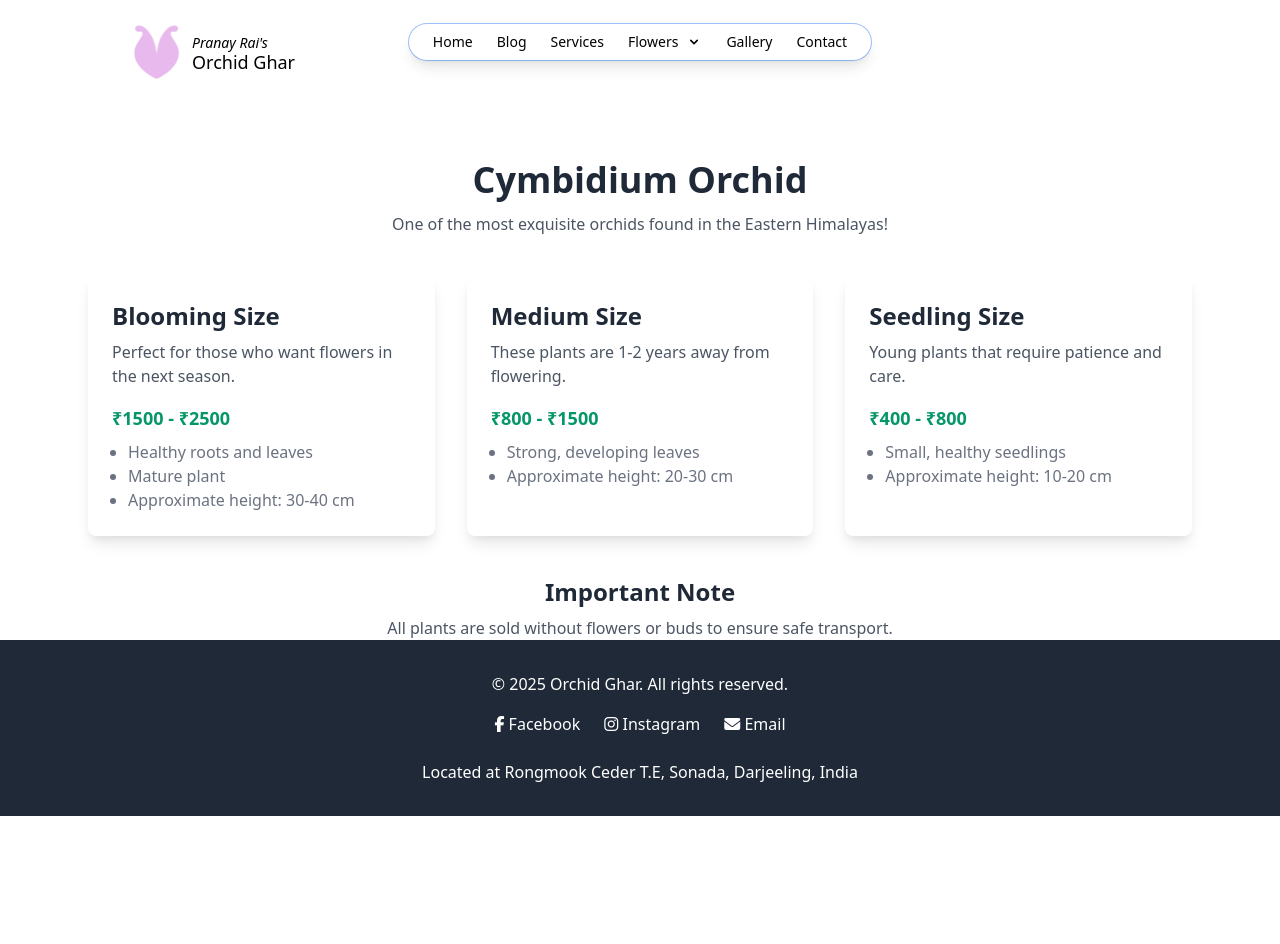
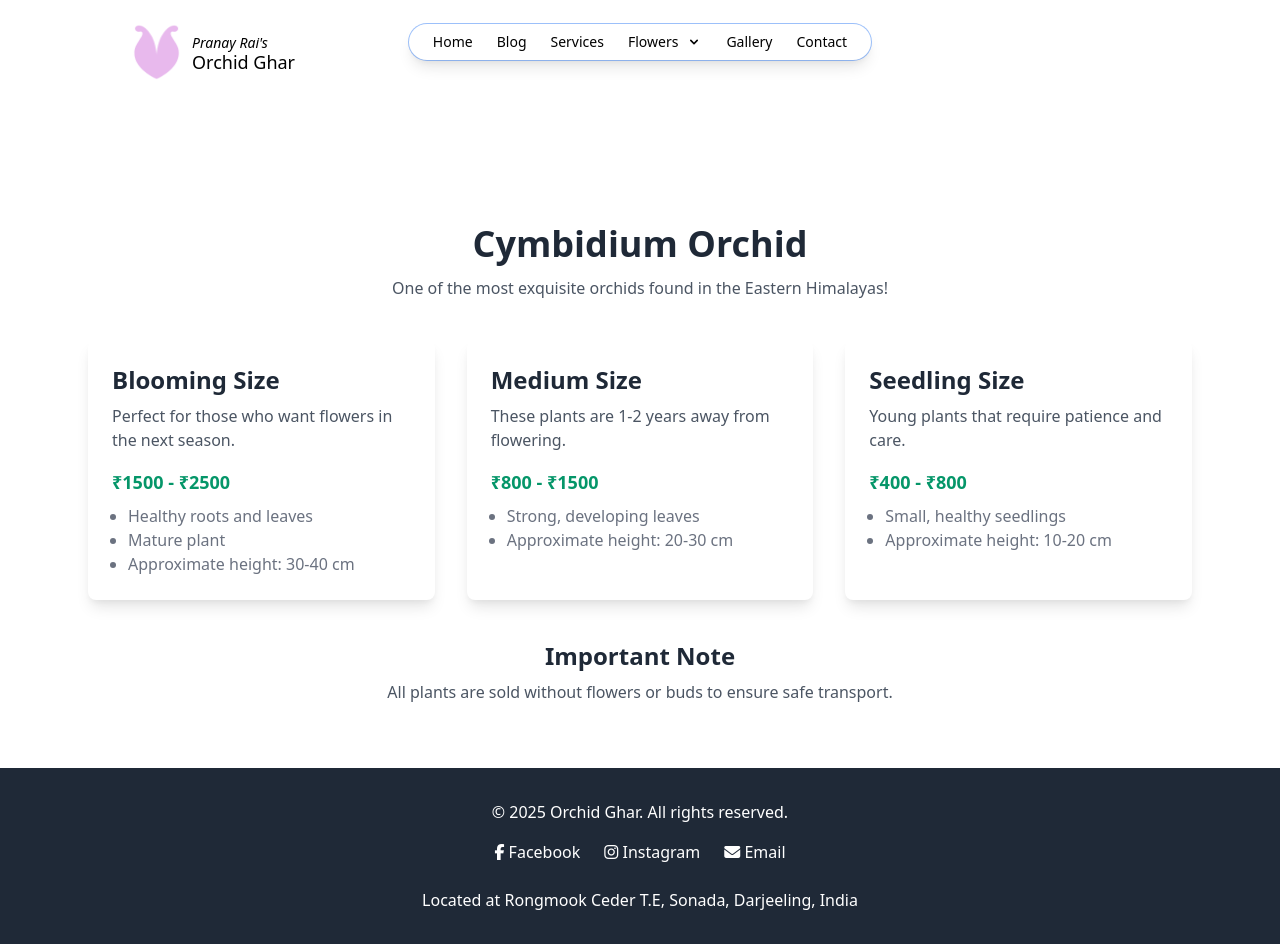
Before and after one commit to OrchidGhar/orchidghar.github.io, a Jekyll site: the page built from _flowers/cymbidium-orchid.html, in a window 1280 px wide. Built offline with Jekyll 4.4.1, drawn with Linux system fonts in a browser that asks for light colours; nearby versions of some CDN libraries; before the commit the page ends 900 px from its top, so only the background shows below that.

Commit message:
app.css updated to keep the footer stick at bottom

```diff
--- a/_flowers/cymbidium-orchid.html
+++ b/_flowers/cymbidium-orchid.html
@@ -25,7 +25,7 @@ excerpt: "Cymbidium Orchid care, pricing, and details for orchid lovers in Sikki
   </section> -->
 
   <!-- 🌿 Main Content Section -->
-  <section class="main-section">
+  <section class="main-section py-16">
     <div class="max-w-6xl mx-auto px-6">
       <h2 class="text-4xl font-extrabold text-center text-gray-800 dark:text-gray-100">Cymbidium Orchid</h2>
       <p class="text-center text-gray-600 dark:text-gray-300 mt-3">One of the most exquisite orchids found in the Eastern Himalayas!</p>
--- a/assets/css/app.css
+++ b/assets/css/app.css
@@ -1,4 +1,13 @@
-/* Optional: If you want to control opacity transition more effectively */
+html, body {
+  height: 100%;
+  margin: 0;
+  display: flex;
+  flex-direction: column;
+}
+
+main {
+  flex: 1; /* Pushes the footer down */
+}
 .carousel-item {
     transition: opacity 0.5s ease-in-out;
   }
```
